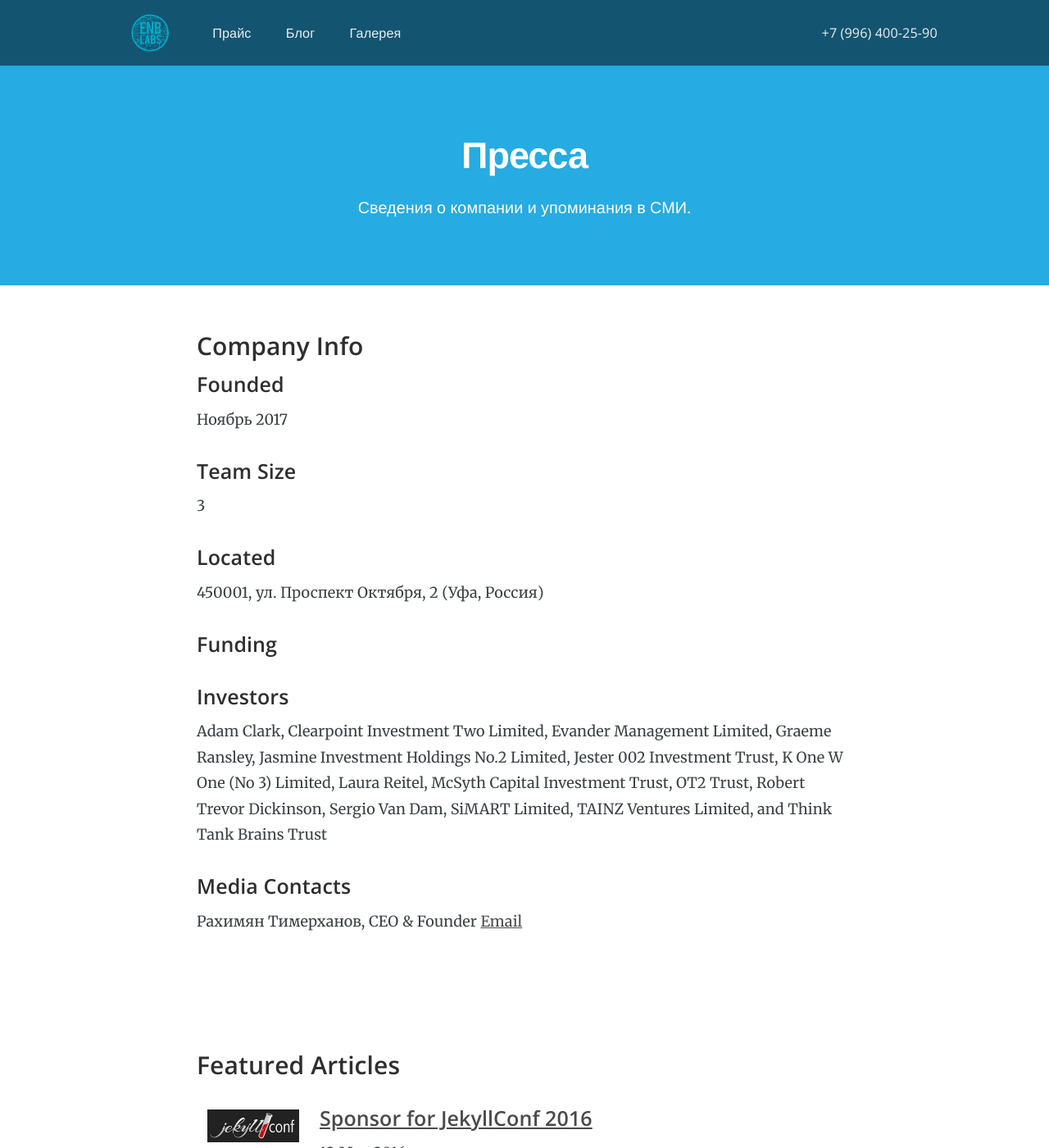
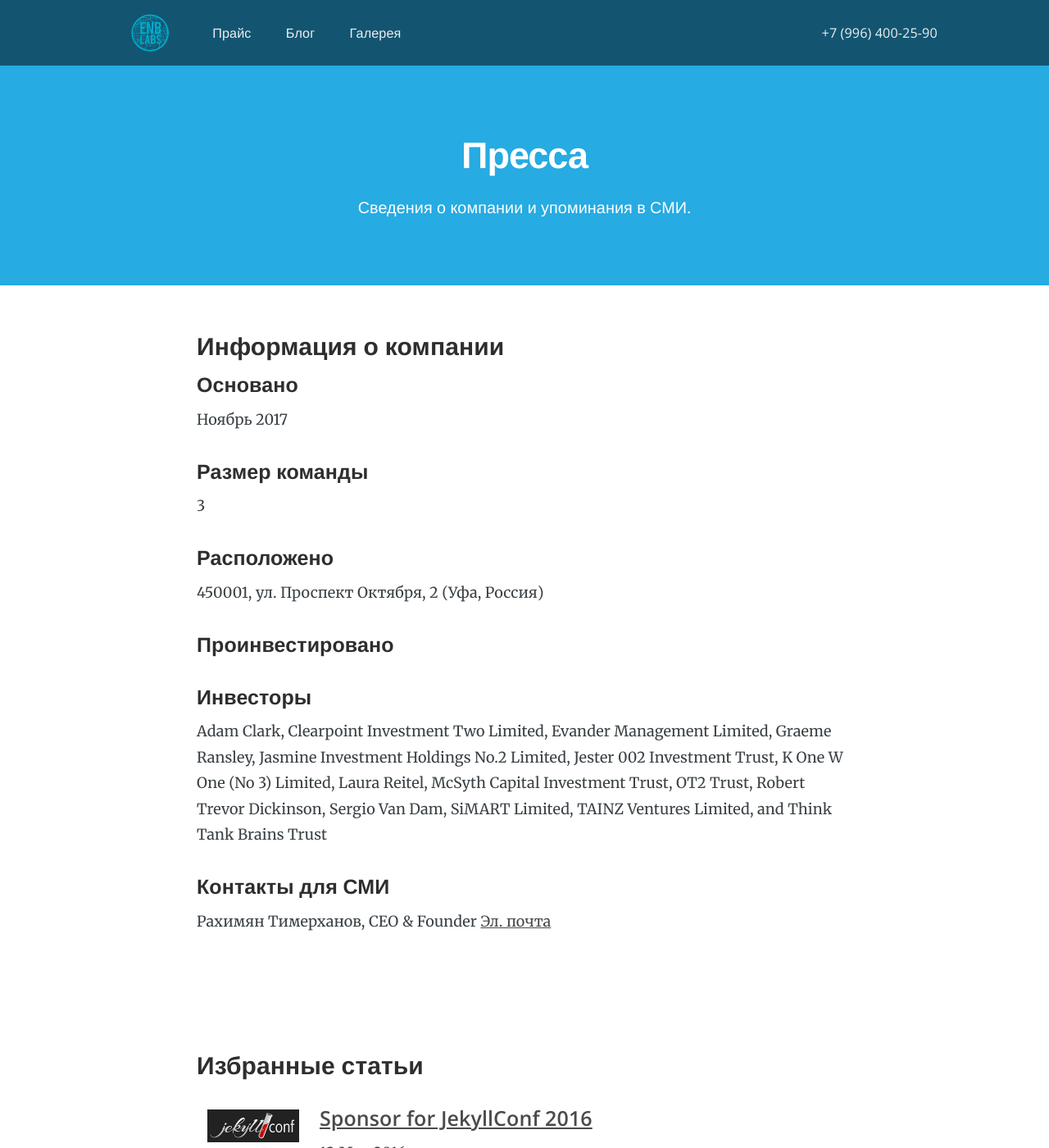
Before and after one commit to RakhimyanTim/enblabs.github.io, a Jekyll site: the page built from pages/press.html, in a window 1280 px wide and 1400 px high. Shown: the whole window at 82% size. Built offline with Jekyll 4.4.1, drawn with Linux system fonts in a browser that asks for light colours; nearby versions of some CDN libraries.

Commit message:
Update press.html

```diff
--- a/pages/press.html
+++ b/pages/press.html
@@ -195,27 +195,27 @@ articles:
 ---
 <section>
 	<div class="container text-container">
-		<h3>Company Info</h3>
+		<h3>Информация о компании</h3>
 
-		<h4>Founded</h4>
+		<h4>Основано</h4>
 		<p>{{ site.company.founded }}</p>
 
-		<h4>Team Size</h4>
+		<h4>Размер команды</h4>
 		<p>{{ site.company.team_size }}</p>
 
-		<h4>Located</h4>
+		<h4>Расположено</h4>
 		<p>{{ site.company.address }}</p>
 
-		<h4>Funding</h4>
+		<h4>Проинвестировано</h4>
 		<p>{{ site.company.funding }}</p>
 
-		<h4>Investors</h4>
+		<h4>Инвесторы</h4>
 		<p>{{ page.investors | array_to_sentence_string }}</p>
 
-		<h4>Media Contacts</h4>
+		<h4>Контакты для СМИ</h4>
 		<p>
 			{% for contact in page.media_contacts %}
-				{{ contact.name }}, {{ contact.position }} <a href="mailto:{{ contact.email }}">Email</a>
+				{{ contact.name }}, {{ contact.position }} <a href="mailto:{{ contact.email }}">Эл. почта</a>
 				{% unless forloop.last %}<br>{% endunless %}
 			{% endfor %}
 		</p>
@@ -224,7 +224,7 @@ articles:
 
 <section id="featured-articles">
 		<div class="container text-container articles">
-			<h3>Featured Articles</h3>
+			<h3>Избранные статьи</h3>
 
 			{% for article in page.articles reversed %}
 			<div class="article">
```
Also changed, not shown: other parts of pages/press.html (+1 -1 lines).
